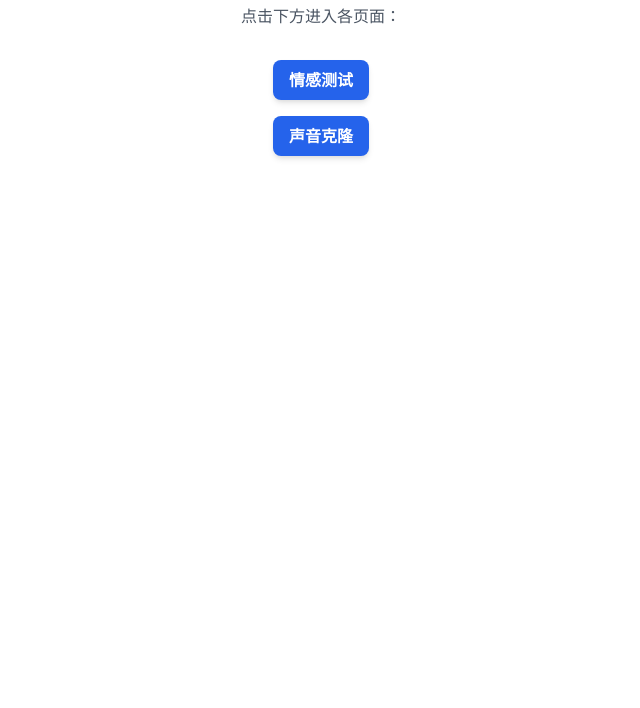
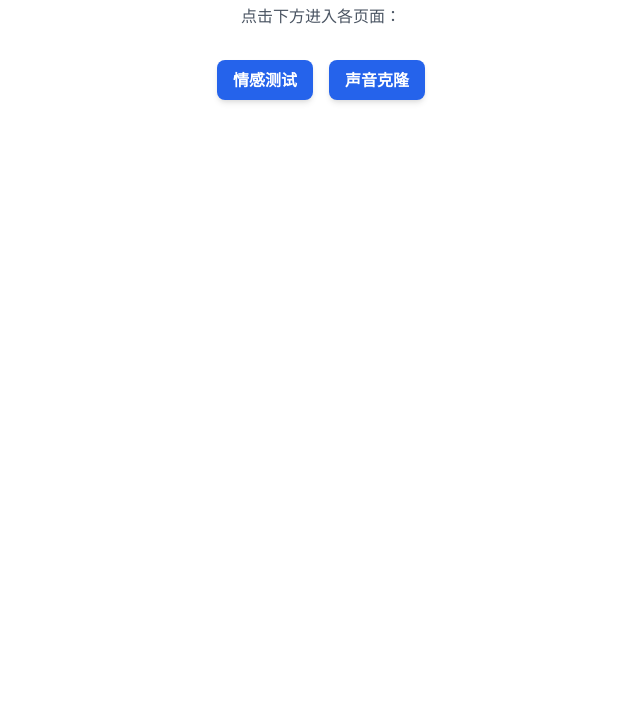
Before and after one commit to anonymous-fwwb/voceteach.github.io, a plain HTML site: page index.html in a window 1280 px wide. Shown: the part 92-800 px from the top of the page, without its empty margins (319-959 px from the left). Drawn offline with nearby package versions, Linux system fonts and the light colour scheme.

Commit message:
Update index.html

```diff
--- a/index.html
+++ b/index.html
@@ -1,2 +1,3 @@
 <!DOCTYPE html>
-<html lang="en"><head><meta charset="utf-8"/><meta content="width=device-width, initial-scale=1.0" name="viewport"/><title>VoceTeac-TTS 演示</title><link href="https://cdn.jsdelivr.net/npm/tailwindcss@2.2.19/dist/tailwind.min.css" rel="stylesheet"/></head><body><div class="max-w-2xl mx-auto p-8 text-center"><h1 class="text-4xl font-bold mb-6">TTS 演示主页</h1><p class="text-gray-600 mb-8">点击下方进入各页面：</p><a class="inline-block bg-blue-600 text-white font-semibold py-2 px-4 rounded-lg shadow-md hover:bg-blue-700 mb-4" href="tts_comparison_1.html">情感测试</a><br/><a class="inline-block bg-blue-600 text-white font-semibold py-2 px-4 rounded-lg shadow-md hover:bg-blue-700 mb-4" href="tts_comparison_2.html">声音克隆</a><br/></div></body></html>
+
+<html lang="en"><head><meta charset="utf-8"/><meta content="width=device-width, initial-scale=1.0" name="viewport"/><title>VoceTeach-TTS 演示主页</title><link href="https://cdn.jsdelivr.net/npm/tailwindcss@2.2.19/dist/tailwind.min.css" rel="stylesheet"/></head><body><div class="max-w-2xl mx-auto p-8 text-center"><h1 class="text-4xl font-bold mb-6">VoceTeach-TTS 演示主页</h1><p class="text-gray-600 mb-8">点击下方进入各页面：</p><div class="flex justify-center gap-4 flex-wrap mb-4"><a class="bg-blue-600 text-white font-semibold py-2 px-4 rounded-lg shadow-md hover:bg-blue-700" href="tts_comparison_1.html">情感测试</a><a class="bg-blue-600 text-white font-semibold py-2 px-4 rounded-lg shadow-md hover:bg-blue-700" href="tts_comparison_2.html">声音克隆</a></div></div></body></html>
```
